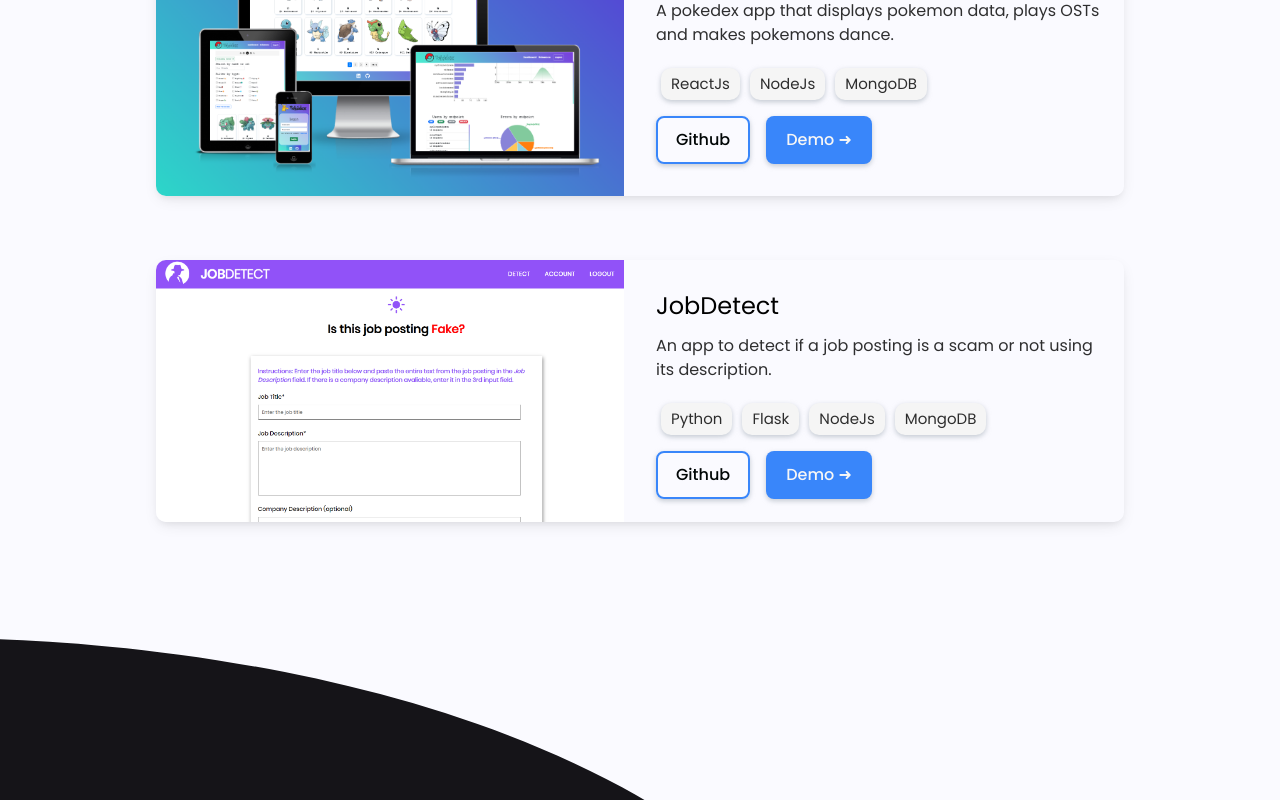
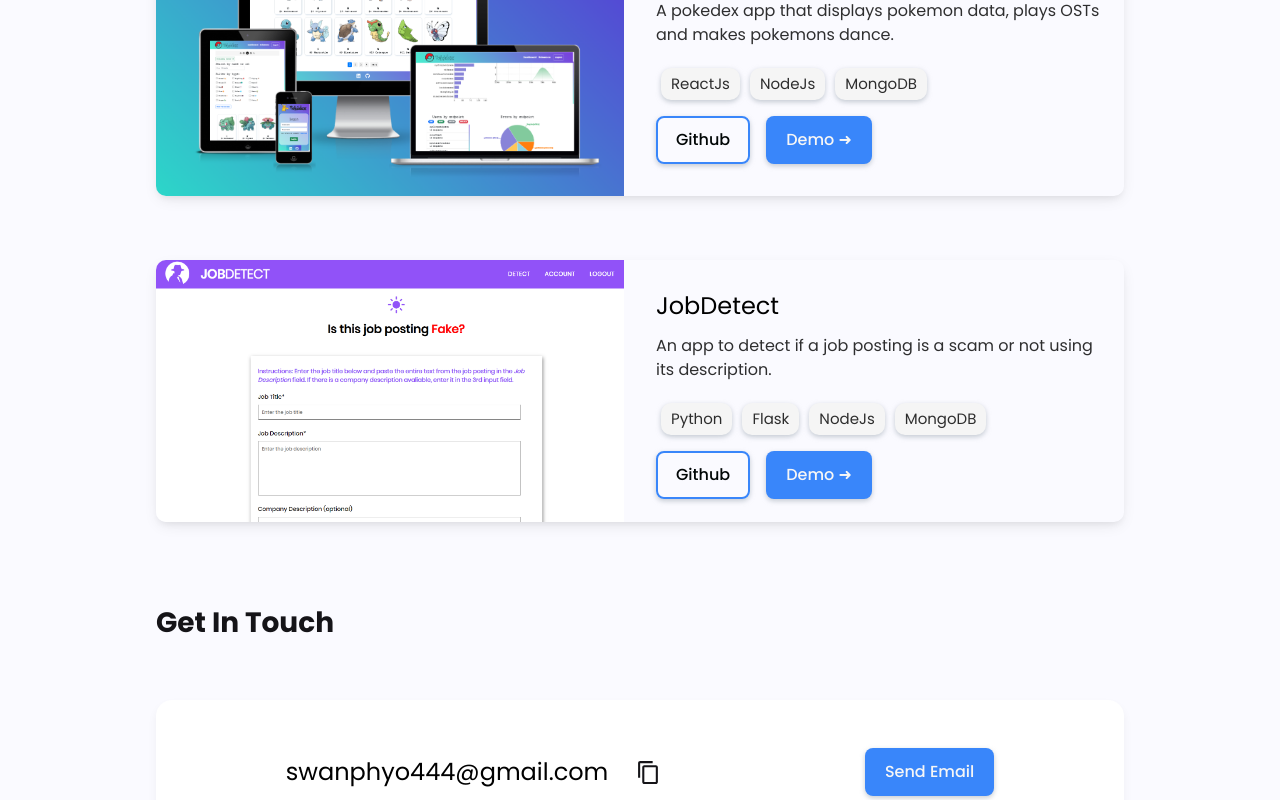
Before and after one commit to fisheeesh/portfolio_v1, a React (Vite) app: page / in a window 1280 px wide. Shown: the part 2000-2800 px from the top of the page. Built offline with nearby package versions, Linux system fonts and the light colour scheme.

Commit message:
added contact section

```diff
--- /dev/null
+++ b/src/components/Contact/Contact.jsx
@@ -0,0 +1,64 @@
+/* eslint-disable no-unused-vars */
+import { motion } from 'framer-motion';
+import React, { useState } from 'react'
+import { MdContentCopy } from "react-icons/md";
+import { IconButton, Tooltip } from "@mui/material";
+import Zoom from '@mui/material/Zoom';
+import { fadeIn } from '../../data/motion';
+
+export default function Contact() {
+    const [showTooltip, setShowTooltip] = useState(false);
+    const copyToClipboard = () => {
+        navigator.clipboard.writeText("swanphyo444@gmail.com");
+        setShowTooltip(true);
+        setTimeout(() => {
+            setShowTooltip(false);
+        }, 700);
+    };
+    return (
+        <div className='my-20 mx-0' id='contact'>
+            <div className='Container'>
+                <div className="SectionTitle">Get In Touch</div>
+                <motion.div
+                    variants={fadeIn}
+                    initial="hidden"
+                    whileInView="visible"
+                    viewport={{ once: true }}
+                >
+                    <div className="BigCard">
+                        <div className='flex items-center flex-row justify-around flex-wrap gap-y-4'>
+                            <div className='flex items-center justify-center flex-wrap gap-x-5 gap-y-2.5'>
+                                <span className='text-[1rem] font-normal min-[576px]:text-xl min-[992px]:text-2xl'>swanphyo444@gmail.com</span>
+                                <Tooltip
+                                    PopperProps={{
+                                        disablePortal: true,
+                                    }}
+                                    open={showTooltip}
+                                    onClose={() => setShowTooltip(false)}
+                                    title="Copied!"
+                                    TransitionComponent={Zoom}
+                                    disableFocusListener
+                                    disableHoverListener
+                                    disableTouchListener
+                                    placement="bottom"
+                                >
+                                    <IconButton onClick={copyToClipboard} >
+                                        <MdContentCopy size={25} className='cursor-pointer text-[#151418]' />
+                                    </IconButton>
+                                </Tooltip>
+                            </div>
+                            <a
+                                className="btn PrimaryBtn btn-shadow"
+                                href="mailto:swanphyo444@gmail.com"
+                                target="_blank"
+                                rel="noopener noreferrer"
+                            >
+                                Send Email
+                            </a>
+                        </div>
+                    </div>
+                </motion.div>
+            </div>
+        </div>
+    )
+}
--- a/src/components/Hero/Hero.jsx
+++ b/src/components/Hero/Hero.jsx
@@ -1,6 +1,6 @@
 /* eslint-disable no-unused-vars */
+import { motion } from 'framer-motion';
 import { useState } from 'react';
-import { motion } from 'framer-motion';
 import { TypeAnimation } from 'react-type-animation';
 import DropDown from '../DropDown/DropDown';
 import Header from '../Header/Header';
--- a/src/components/SocialIcon/FixSocialIcon.jsx
+++ b/src/components/SocialIcon/FixSocialIcon.jsx
@@ -13,7 +13,7 @@
                 viewport={{ once: true }}
             >
                 <ul className='block max-[1000px]:flex gap-5 max-[1000px]:justify-center max-[1000px]:items-center list-none'>
-                    <li className='mb-5 max-[1000px]:mb-0'>
+                    <li className='mb-8 max-[1000px]:mb-0'>
                         <a
                             className='text-[2.3rem] text-[#777779] hover:text-[#3986FA] max-[1000px]:text-[2.5rem] max-[1000px]:text-[#151418] max-[1000px]:hover:text-[#3986FA]'
                             href="https://www.linkedin.com/in/pedro-sales-muniz"
--- a/src/index.css
+++ b/src/index.css
@@ -6,7 +6,6 @@
     --animate-scroll: scrollAnimation 2s linear 0s infinite;
 
     @keyframes scrollAnimation {
-
         0%,
         20%,
         50%,
--- a/src/pages/Home.jsx
+++ b/src/pages/Home.jsx
@@ -4,14 +4,16 @@
 import ScrollToTop from '../components/SocialIcon/ScrollToTop'
 import FixSocialIcon from '../components/SocialIcon/FixSocialIcon'
 import Footer from '../components/Footer/Footer'
+import Contact from '../components/Contact/Contact'
 
 export default function Home() {
     return (
         <>
             <Hero />
             <Projects />
+            <Contact />
             <FixSocialIcon />
-            <Footer/>
+            <Footer />
             <ScrollToTop />
         </>
     )
```
